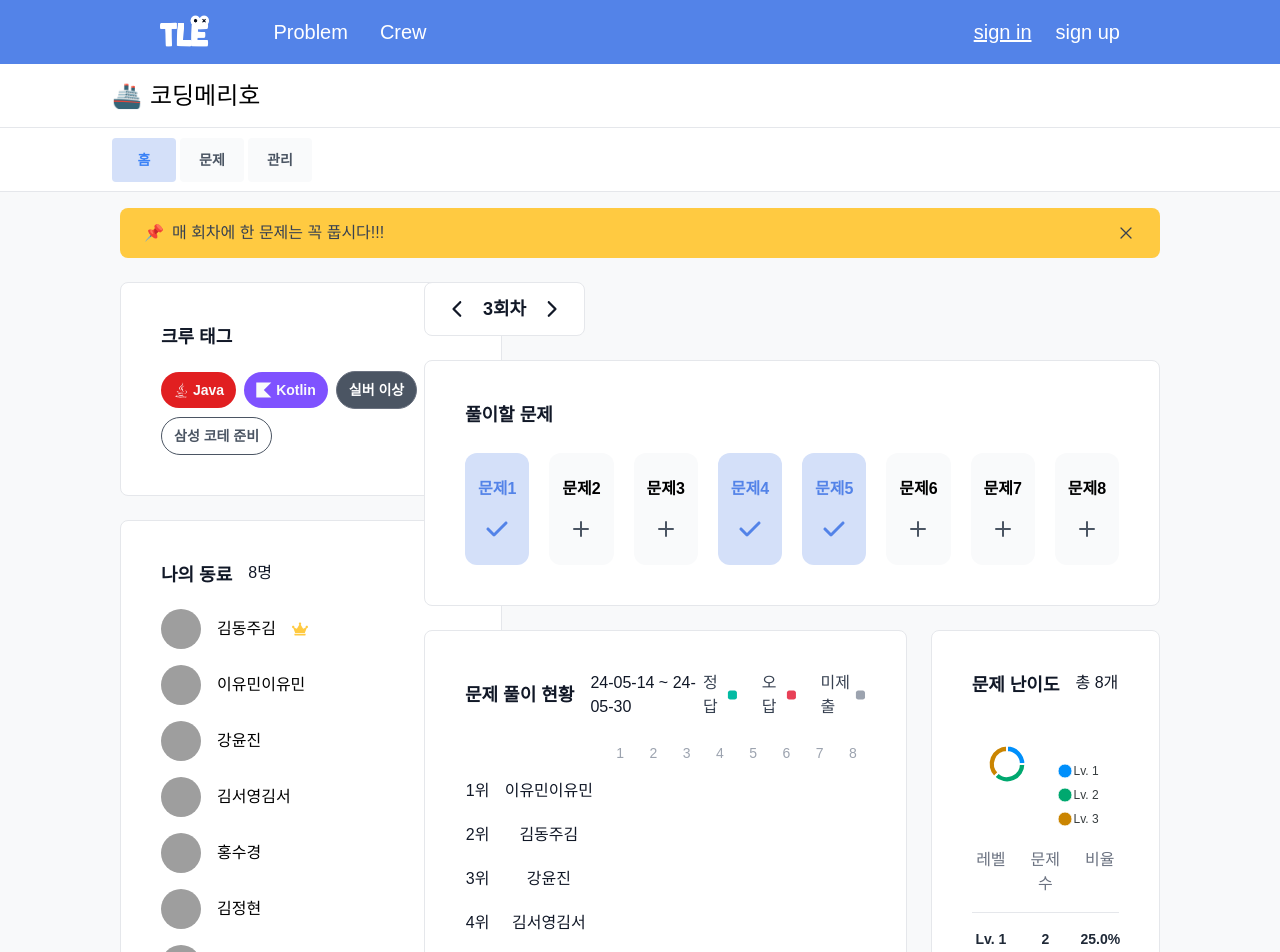
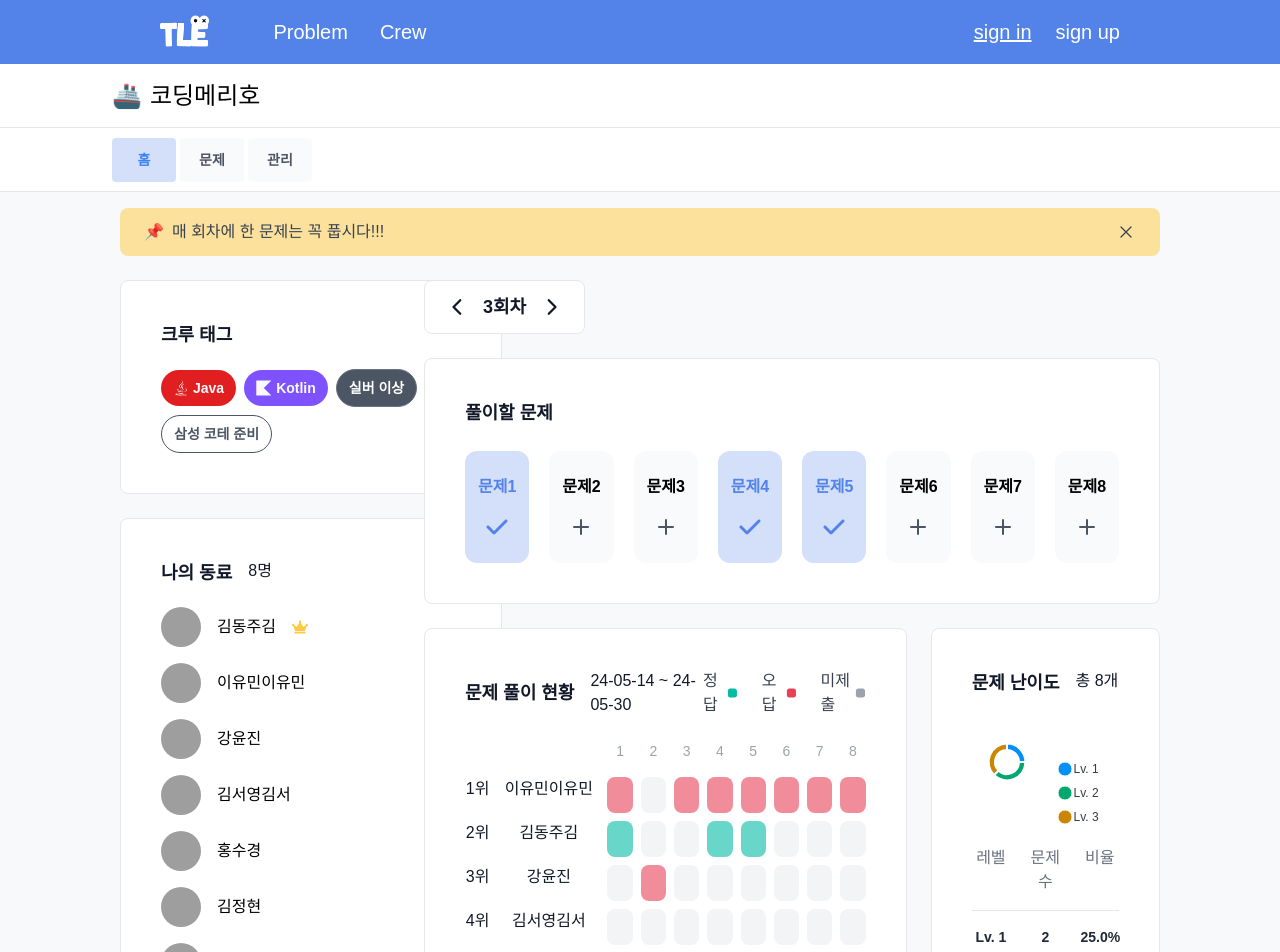
Before and after one commit to tle-ko/fe-web-react, a React (Create React App) app: page /crew/1 in a window 1280 px wide. Shown: the top 952 px of the page. Built offline with nearby package versions, Linux system fonts and the light colour scheme; grey boxes are pictures that could not be loaded; a web font is replaced by a local one.

Commit message:
💄 style: crewDashboard에 사용되는 스타일 변수 추가

```diff
--- a/src/styles/global.css
+++ b/src/styles/global.css
@@ -50,9 +50,26 @@
   .box {
     @apply p-10 bg-white rounded-lg border border-gray-200 flex flex-col;
   }
+
   .notice {
-    @apply px-6 py-[13px] bg-color-yellow-w50 rounded-lg text-gray-700;
+    @apply px-6 py-3 rounded-lg;
+    background-color: rgba(255, 202, 65, 0.5);
   }
+
+  .greenBox {
+    @apply px-1 py-2 rounded-lg;
+    background-color: rgba(3, 187, 163, 0.6);
+  }
+
+  .redBox {
+    @apply px-1 py-2 rounded-lg;
+    background-color: rgba(232, 64, 87, 0.6);
+  }
+
+  .grayBox {
+    @apply px-1 py-2 rounded-lg bg-gray-100;
+  }
+
 
   .containerTitle {
     @apply text-gray-900 text-base font-bold;
```
